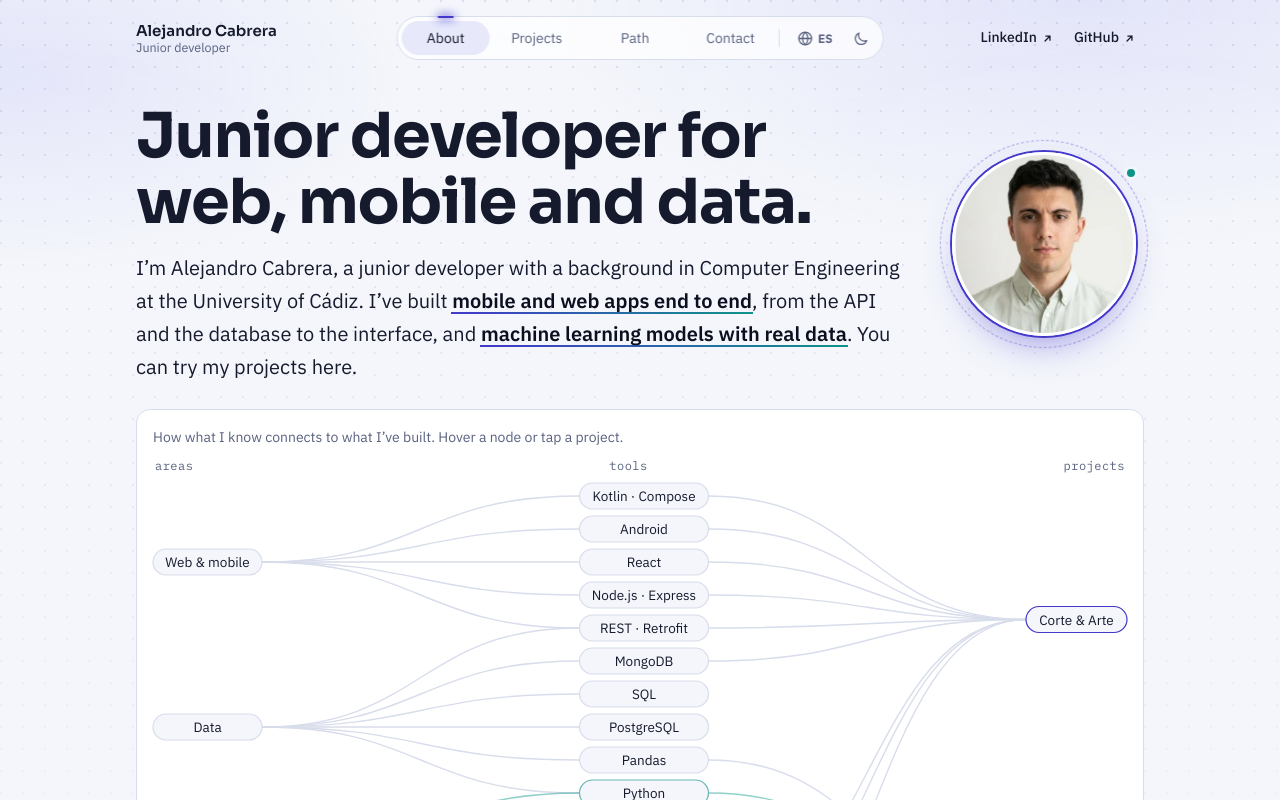
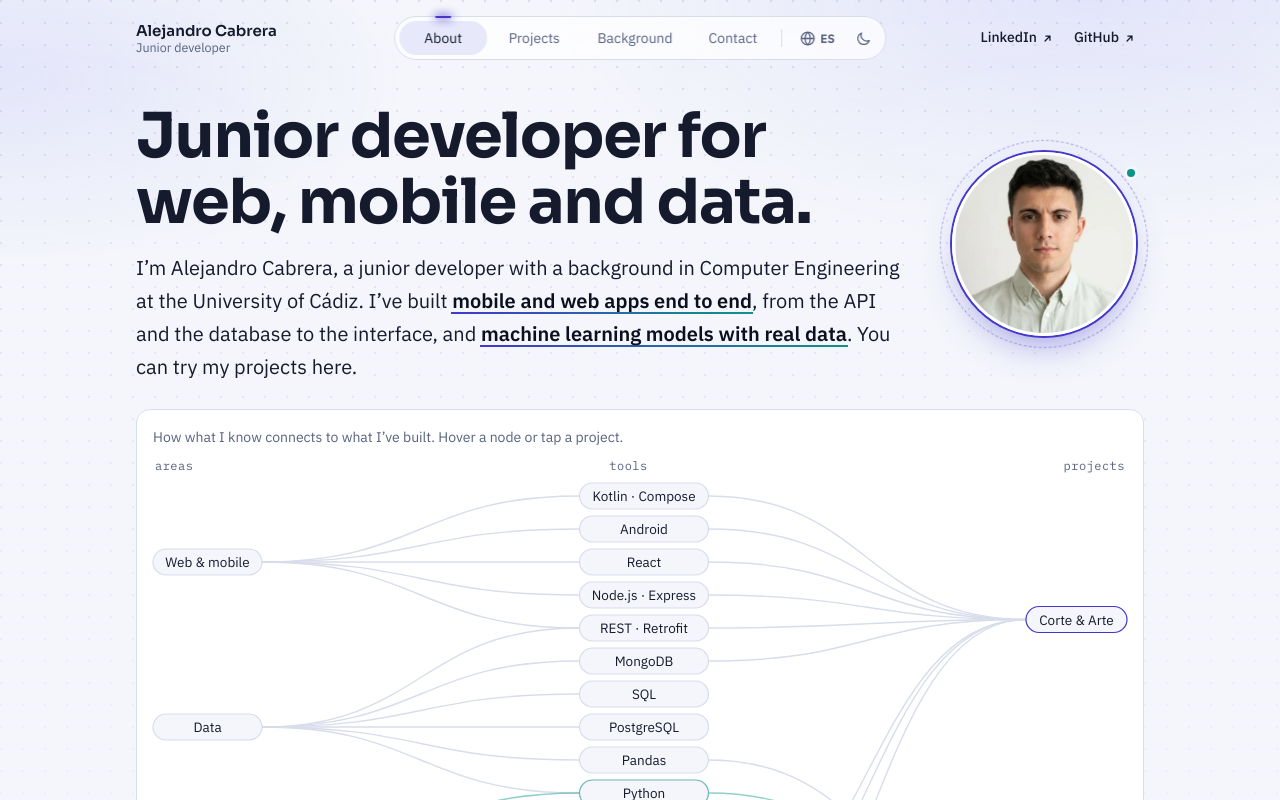
Before and after one commit to alecabreradev/alecabreradev.github.io, a React (Vite) app: page / in a window 1280 px wide. Shown: the top 800 px of the page. Built offline with nearby package versions, Linux system fonts and the light colour scheme.

Commit message:
small changes

```diff
--- a/src/i18n/locales/en.js
+++ b/src/i18n/locales/en.js
@@ -7,7 +7,7 @@ const en = {
     label: "Main navigation",
     about: "About",
     projects: "Projects",
-    timeline: "Path",
+    timeline: "Background",
     contact: "Contact",
     switchLanguage: "Cambiar a español",
     toggleTheme: "Toggle light or dark theme",
@@ -130,7 +130,7 @@ const en = {
     },
   },
   timeline: {
-    title: "Path so far",
+    title: "Background",
     items: [
       {
         date: "2025 – 2026",
--- a/src/i18n/locales/es.js
+++ b/src/i18n/locales/es.js
@@ -44,7 +44,7 @@ const es = {
       { term: "Formación", value: "Ingeniería Informática · Universidad de Cádiz" },
       { term: "Erasmus+", value: "Computer Science · Universidad de Wrocław, Polonia · 2025–26" },
       { term: "Idiomas", value: "Español nativo · inglés profesional" },
-      { term: "Base", value: "Cádiz, España" },
+      { term: "Localización", value: "Cádiz, España" },
     ],
   },
   projects: {
```
